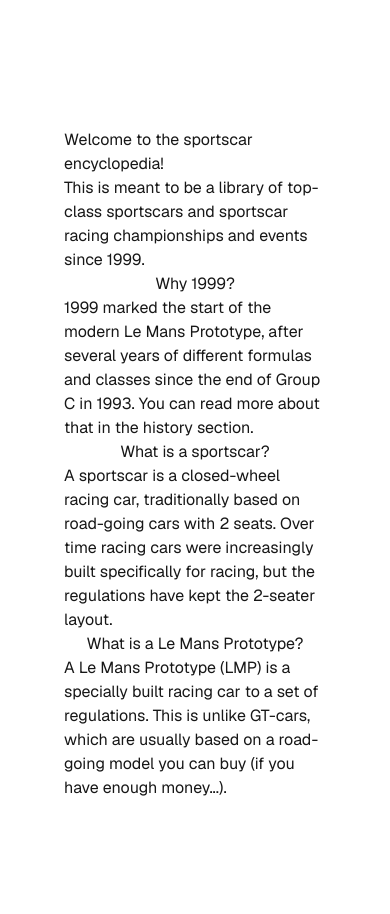
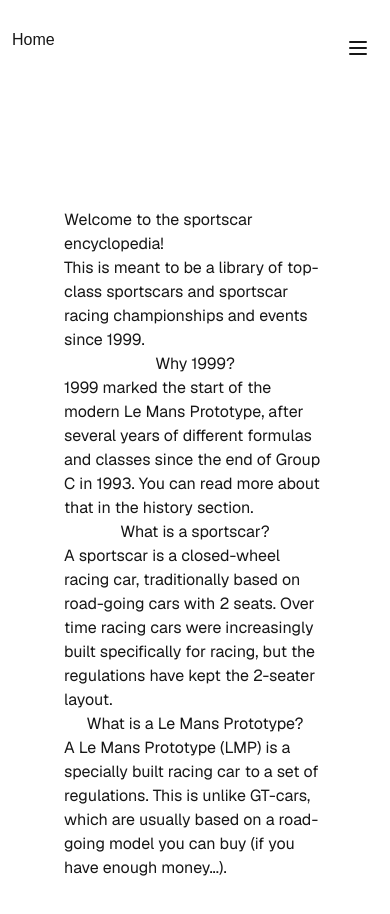
Before and after one commit to RasmusKodehode/sportscar-encyclopedia, a Next.js app: page / in a window 390 px wide. Shown: the top 914 px of the page. Built offline with nearby package versions, Linux system fonts and the light colour scheme.

Commit message:
added navbar

```diff
--- a/app/layout.tsx
+++ b/app/layout.tsx
@@ -1,6 +1,7 @@
 import type { Metadata } from "next";
 import { Geist, Geist_Mono } from "next/font/google";
 import "./globals.css";
+import NavBar from "@/components/NavBar";
 
 const geistSans = Geist({
   variable: "--font-geist-sans",
@@ -27,7 +28,10 @@ export default function RootLayout({
       lang="en"
       className={`${geistSans.variable} ${geistMono.variable} h-full antialiased`}
     >
-      <body className="min-h-full flex flex-col">{children}</body>
+      <body className="min-h-full flex flex-col">
+        <NavBar />
+        {children}
+      </body>
     </html>
   );
 }
--- /dev/null
+++ b/components/Hamburger.tsx
@@ -0,0 +1,46 @@
+"use client";
+
+import Link from "next/link";
+import { useState } from "react";
+
+export default function HamburgerMenu() {
+  const [isOpen, setIsOpen] = useState(false);
+
+  const toggleMenu = () => {
+    setIsOpen(!isOpen);
+  };
+
+  return (
+    <div className="relative">
+      <button
+        onClick={toggleMenu}
+        className="p-2 rounded-md focus:outline-none focus:ring-2 focus:ring-blue-500"
+        aria-label="Toggle menu"
+        aria-expanded={isOpen}
+      >
+        <svg
+          className="w-6 h-6"
+          fill="none"
+          stroke="currentColor"
+          viewBox="0 0 24 24"
+          xmlns="http://www.w3.org/2000/svg"
+        >
+          <path
+            strokeLinecap="round"
+            strokeLinejoin="round"
+            strokeWidth={2}
+            d={isOpen ? "M6 18L18 6M6 6l12 12" : "M4 6h16M4 12h16M4 18h16"}
+          />
+        </svg>
+      </button>
+      {isOpen && (
+        <div className="absolute right-0 mt-2 w-48 bg-white rounded-md shadow-lg py-1 z-50">
+          <Link href="/">The Cars</Link>
+          <Link href="/">The Circuits</Link>
+          <Link href="/">Year By Year</Link>
+          <Link href="/">About This Project</Link>
+        </div>
+      )}
+    </div>
+  );
+}
--- /dev/null
+++ b/components/NavBar.tsx
@@ -0,0 +1,22 @@
+"use client";
+
+import Link from "next/link";
+import Image from "next/image";
+import HamburgerMenu from "./Hamburger";
+
+export default function NavBar() {
+  return (
+    <div className="flex flex-row justify-between w-full h-20 px-3 py-7 bg-primary">
+      <Link href="/">Home</Link>
+      <div className="flex md:hidden">
+        <HamburgerMenu />
+      </div>
+      <div className="md:flex md:flex-row md:gap-3 md:h-fit md:items-center hidden">
+        <Link href="/">About This Project</Link>
+        <Link href="/">The Cars</Link>
+        <Link href="/">The Circuits</Link>
+        <Link href="/">Year By Year</Link>
+      </div>
+    </div>
+  );
+}
```
